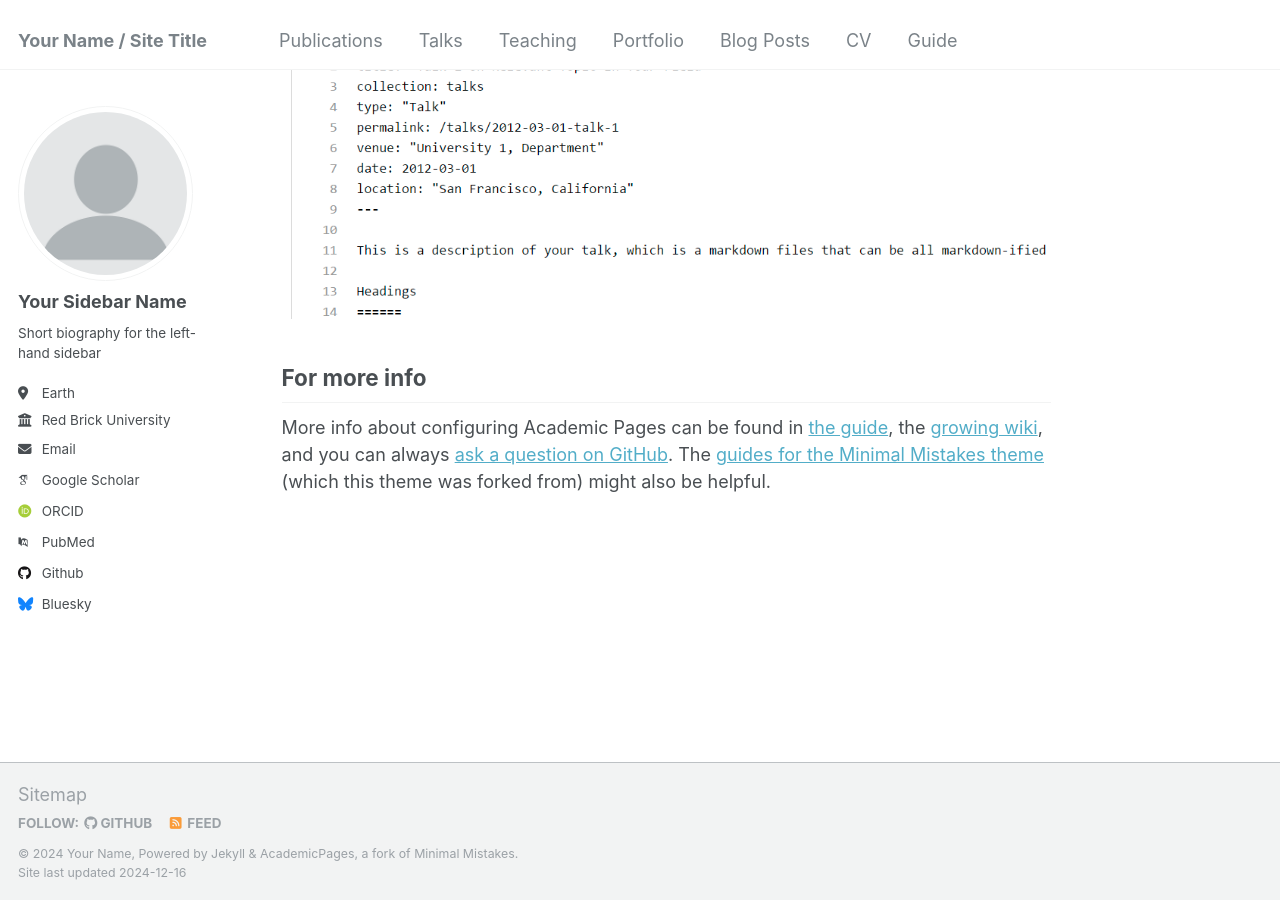
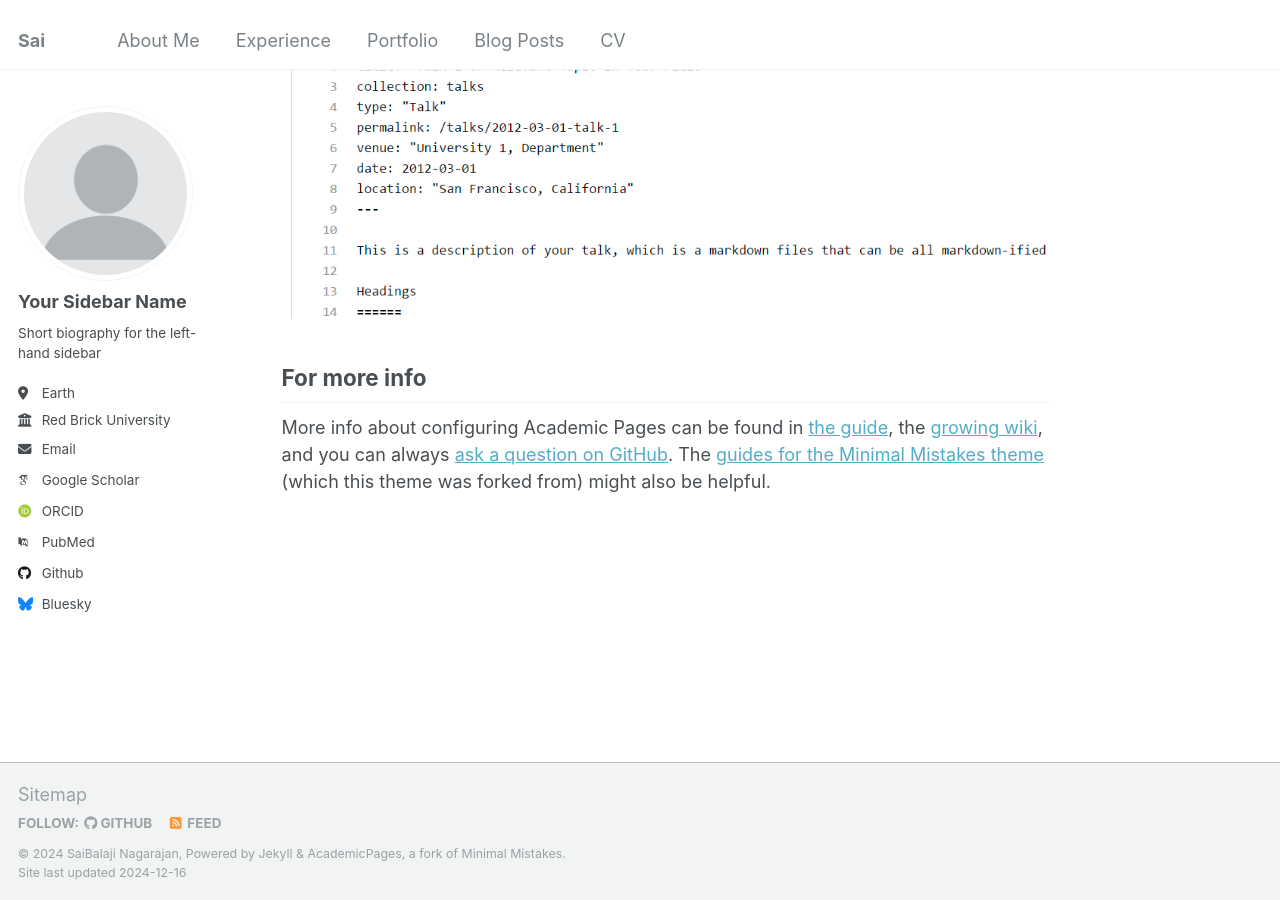
Before and after one commit to saiplusplus/saiplusplus.github.io, a Jekyll site: the page built from _pages/about.md, in a window 1280 px wide and 900 px high, scrolled down 2643 px. Built offline with Jekyll 4.4.1, drawn with Linux system fonts in a browser that asks for light colours; some web fonts are replaced.

Commit message:
modified navbar

```diff
--- a/_config.yml
+++ b/_config.yml
@@ -8,13 +8,13 @@
 
 # Basic Site Settings
 locale                   : "en-US"
-title                    : "Your Name / Site Title"
+title                    : "Sai"
 title_separator          : "-"
-name                     : &name "Your Name"
+name                     : &name "SaiBalaji Nagarajan"
 description              : &description "personal description"
-url                      : https://academicpages.github.io # the base hostname & protocol for your site e.g. "https://[your GitHub username].github.io"
+url                      : https://saiplusplus.github.io # the base hostname & protocol for your site e.g. "https://[your GitHub username].github.io"
 baseurl                  : "" # the subpath of your site, e.g. "/blog"
-repository               : "academicpages/academicpages.github.io"
+repository               : "saiplusplus/saiplusplus.github.io"
 
 # Site Author - The following control what appear as part of the author content on the side bar.
 #               If a field is blank the icon and link will not appear, otherwise it will be shown.
--- a/_data/navigation.yml
+++ b/_data/navigation.yml
@@ -5,23 +5,23 @@
 # prevent it from being included in the site.
 
 main:
-  - title: "Publications"
-    url: /publications/
+  - title: "About Me"
+    url: /about/
 
-  - title: "Talks"
-    url: /talks/
+#  - title: "Talks"
+#    url: /talks/
 
-  - title: "Teaching"
-    url: /teaching/
+  - title: "Experience"
+    url: /experience/
 
   - title: "Portfolio"
     url: /portfolio/
 
   - title: "Blog Posts"
-    url: /year-archive/
+    url: /blog/
 
   - title: "CV"
     url: /cv/
 
-  - title: "Guide"
-    url: /markdown/
+#  - title: "Guide"
+#    url: /markdown/
```
Also changed, not shown: _data/authors.yml (+1 -9 lines).
